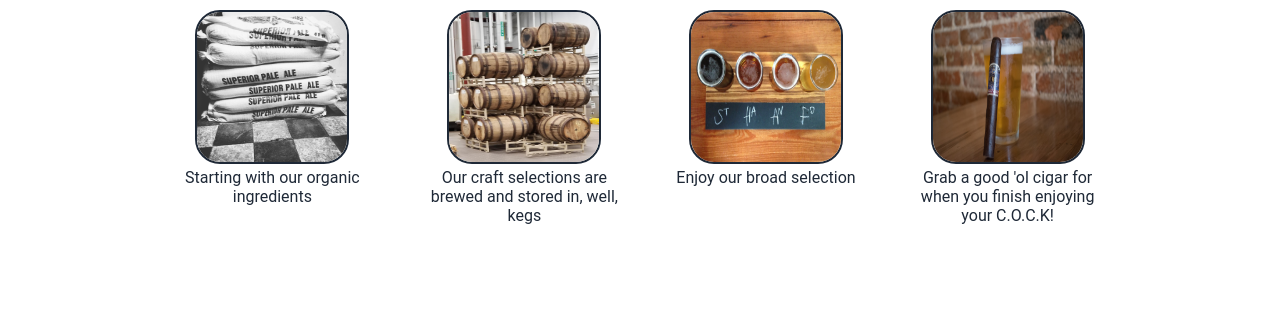
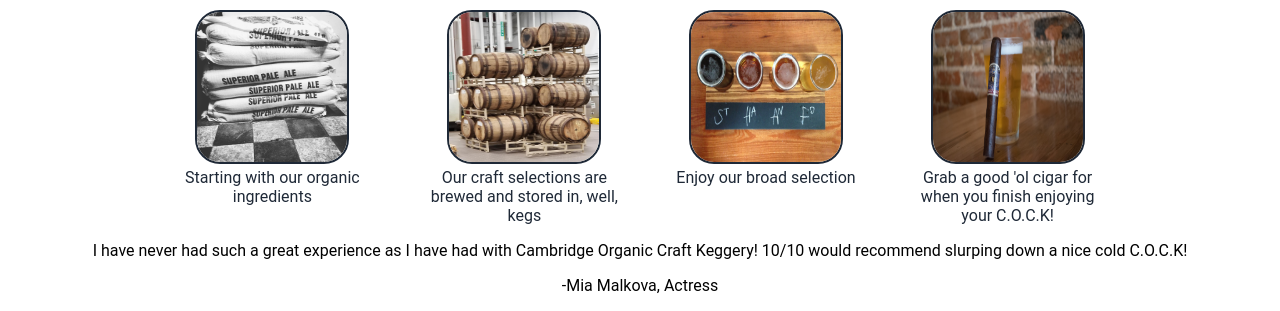
Before and after one commit to JakeHertle/landing-page-project, a plain HTML site: page index.html in a window 1280 px wide. Shown: the part 670-981 px from the top of the page. Before the commit the page ends 895 px from the top, so only its background shows below. Drawn offline with Linux system fonts and the light colour scheme.

Commit message:
Add Quotation Section

```diff
--- a/index.html
+++ b/index.html
@@ -66,5 +66,20 @@
                 </div>
             </div>
         </div>
-</body>
+
+
+        <div class="quote-container">
+            <div class="text">
+                <p class="quote">
+                    I have never had such a great experience as I have had with Cambridge Organic Craft Keggery! 10/10 would recommend slurping down a nice cold C.O.C.K!
+                </p>
+                <p class="signature">
+                    -Mia Malkova, Actress
+                </p>
+            </div>
+        </div>
+
+
+
+    </body>
 </html>
```
